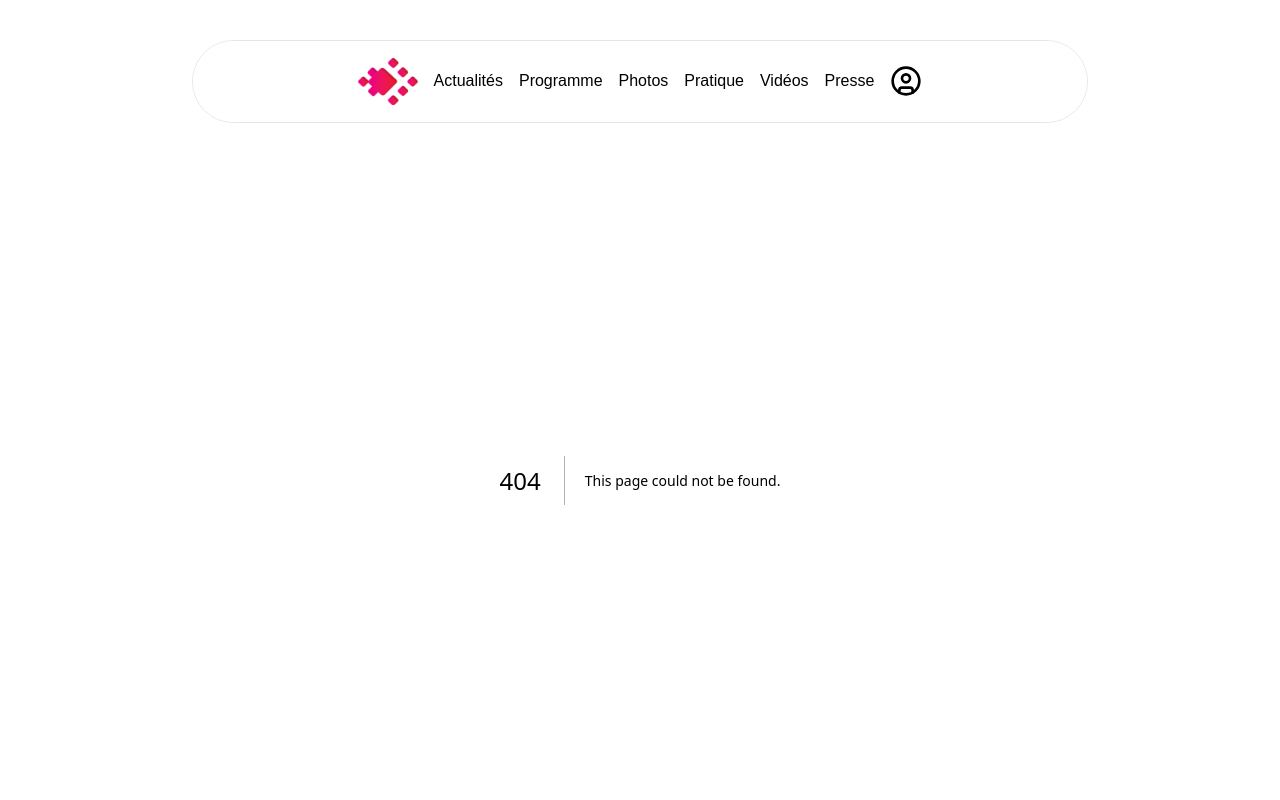
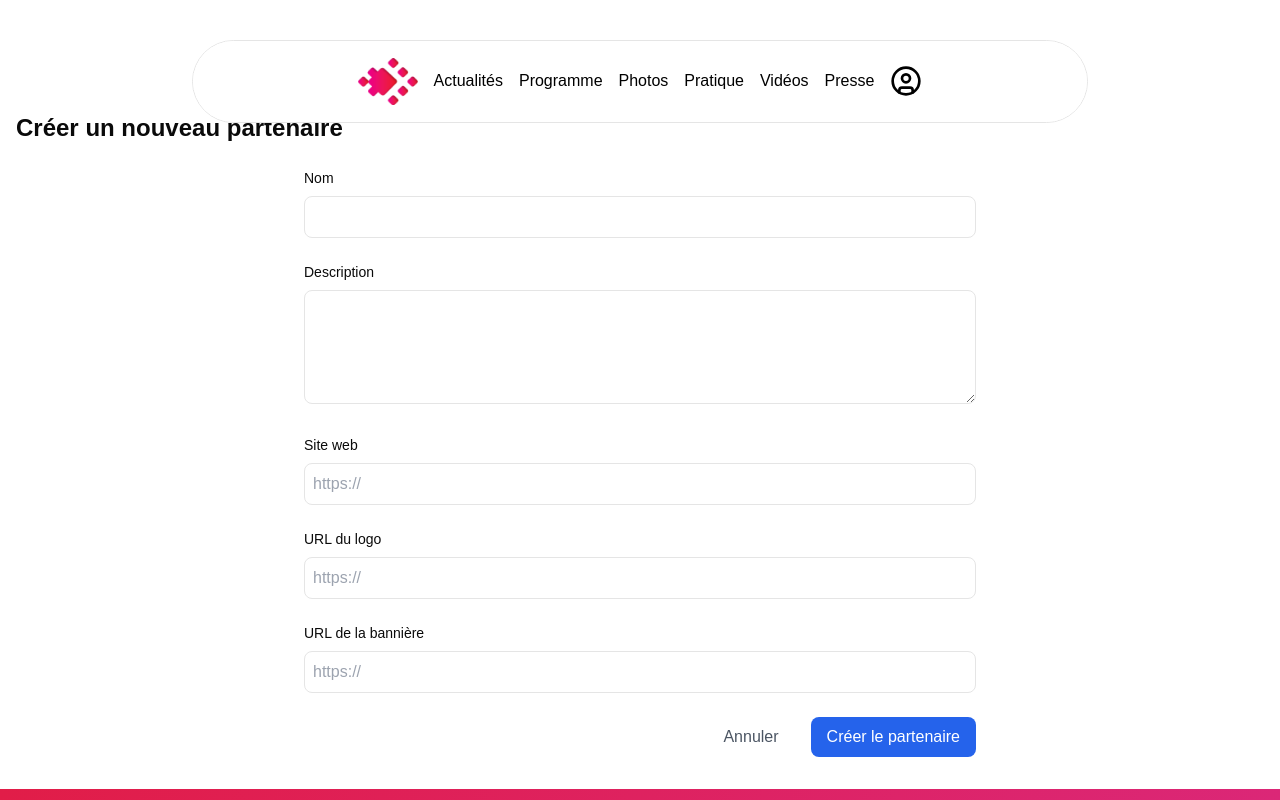
Before and after one commit to lionelLP/estivales_2025_v2, a Next.js app: page /partenaires/creer in a window 1280 px wide. Before the commit this address had no page. Shown: the top 800 px of the page. Built offline with nearby package versions, Linux system fonts and the light colour scheme.

Commit message:
partner creation page not finished

```diff
--- /dev/null
+++ b/app/partenaires/creer/page.tsx
@@ -0,0 +1,165 @@
+"use client";
+
+import { useState } from "react";
+import { useRouter } from "next/navigation";
+
+export default function CreatePartner() {
+  const router = useRouter();
+  const [formData, setFormData] = useState({
+    name: "",
+    description: "",
+    website_url: "",
+    logo_url: "",
+    banner_url: "",
+  });
+  const [isSubmitting, setIsSubmitting] = useState(false);
+  const [error, setError] = useState("");
+
+  const handleSubmit = async (e: React.FormEvent) => {
+    e.preventDefault();
+    setIsSubmitting(true);
+    setError("");
+
+    try {
+      const response = await fetch("/api/partenaires", {
+        method: "POST",
+        headers: {
+          "Content-Type": "application/json",
+        },
+        body: JSON.stringify(formData),
+      });
+
+      if (response.ok) {
+        router.push("/partenaires");
+        router.refresh();
+      } else {
+        const data = await response.json();
+        setError(data.message || "Une erreur est survenue");
+      }
+    } catch (err) {
+      setError("Une erreur est survenue lors de la création du partenaire");
+    } finally {
+      setIsSubmitting(false);
+    }
+  };
+
+  const handleChange = (e: React.ChangeEvent<HTMLInputElement | HTMLTextAreaElement>) => {
+    const { name, value } = e.target;
+    setFormData((prev) => ({
+      ...prev,
+      [name]: value,
+    }));
+  };
+
+  return (
+    <div className="container mx-auto px-4 py-8">
+      <h1 className="text-2xl font-bold mb-6">Créer un nouveau partenaire</h1>
+
+      <form onSubmit={handleSubmit} className="max-w-2xl mx-auto space-y-6">
+        {error && (
+          <div className="bg-red-50 text-red-500 p-4 rounded-lg">
+            {error}
+          </div>
+        )}
+
+        {/* Nom */}
+        <div className="space-y-2">
+          <label htmlFor="name" className="block text-sm font-medium">
+            Nom
+          </label>
+          <input
+            id="name"
+            type="text"
+            name="name"
+            value={formData.name}
+            onChange={handleChange}
+            className="w-full rounded-lg border p-2"
+            required
+          />
+        </div>
+
+        {/* Description */}
+        <div className="space-y-2">
+          <label htmlFor="description" className="block text-sm font-medium">
+            Description
+          </label>
+          <textarea
+            id="description"
+            name="description"
+            value={formData.description}
+            onChange={handleChange}
+            rows={4}
+            className="w-full rounded-lg border p-2"
+          />
+        </div>
+
+        {/* Site web */}
+        <div className="space-y-2">
+          <label htmlFor="website_url" className="block text-sm font-medium">
+            Site web
+          </label>
+          <input
+            id="website_url"
+            type="url"
+            name="website_url"
+            value={formData.website_url}
+            onChange={handleChange}
+            className="w-full rounded-lg border p-2"
+            placeholder="https://"
+          />
+        </div>
+
+        {/* Logo URL */}
+        <div className="space-y-2">
+          <label htmlFor="logo_url" className="block text-sm font-medium">
+            URL du logo
+          </label>
+          <input
+            id="logo_url"
+            type="url"
+            name="logo_url"
+            value={formData.logo_url}
+            onChange={handleChange}
+            className="w-full rounded-lg border p-2"
+            placeholder="https://"
+            required
+          />
+        </div>
+
+        {/* Banner URL */}
+        <div className="space-y-2">
+          <label htmlFor="banner_url" className="block text-sm font-medium">
+            URL de la bannière
+          </label>
+          <input
+            id="banner_url"
+            type="url"
+            name="banner_url"
+            value={formData.banner_url}
+            onChange={handleChange}
+            className="w-full rounded-lg border p-2"
+            placeholder="https://"
+            required
+          />
+        </div>
+
+        <div className="flex justify-end space-x-4">
+          <button
+            type="button"
+            onClick={() => router.back()}
+            className="px-4 py-2 text-gray-600 hover:text-gray-800 transition"
+          >
+            Annuler
+          </button>
+          <button
+            type="submit"
+            disabled={isSubmitting}
+            className="bg-blue-600 text-white px-4 py-2 rounded-lg hover:bg-blue-700 transition disabled:opacity-50"
+          >
+            {isSubmitting ? "Création..." : "Créer le partenaire"}
+          </button>
+        </div>
+      </form>
+    </div>
+  );
+}
--- a/app/partenaires/page.tsx
+++ b/app/partenaires/page.tsx
@@ -43,7 +43,7 @@ export default function Partenaires() {
 
   if (isLoading) {
     return (
-      <div className="container mx-auto px-4 py-8">
+      <div className="container mx-auto px-4 py-8 mt-20">
         <div className="text-center">Chargement des partenaires...</div>
       </div>
     );
@@ -58,7 +58,7 @@ export default function Partenaires() {
   }
 
   return (
-    <div className="container mx-auto px-4 py-8">
+    <div className="container mx-auto px-4 py-8 mt-20">
       <h1 className="text-3xl font-bold text-center mb-12">Nos Partenaires</h1>
 
       <div className="grid grid-cols-1 md:grid-cols-2 lg:grid-cols-3 gap-8">
@@ -66,14 +66,67 @@ export default function Partenaires() {
           console.log("Rendering partner:", partenaire.name);
           return (
             <div key={partenaire.id} className="max-w-xs w-full group/card mx-auto">
+              {partenaire.website_url ? (
+                <Link
+                  href={partenaire.website_url}
+                  target="_blank"
+                  rel="noopener noreferrer"
+                  className="block"
+                >
                   <div
                     className={cn(
                       "cursor-pointer overflow-hidden relative card h-96 rounded-md shadow-xl max-w-sm backgroundImage flex flex-col justify-between p-4",
+                      "bg-cover hover:shadow-2xl transition-shadow duration-300"
+                    )}
+                    style={{ backgroundImage: `url(${partenaire.banner_url})` }}
+                  >
+                    <div className="absolute w-full h-full top-0 left-0 transition duration-300 group-hover/card:bg-black opacity-60"></div>
+                    <div className="absolute inset-0 bg-gradient-to-t from-black/80 via-black/40 to-transparent"></div>
+
+                    <div className="flex flex-row items-center space-x-4 z-10">
+                      <div className="relative h-16 w-16 flex-shrink-0">
+                        <div className="absolute inset-0 bg-white rounded-full shadow-lg">
+                          <div className="relative w-full h-full">
+                            <Image
+                              src={partenaire.logo_url}
+                              alt={`Logo ${partenaire.name}`}
+                              fill
+                              sizes="64px"
+                              className="object-cover p-[2px] rounded-full"
+                              style={{
+                                objectFit: 'cover'
+                              }}
+                            />
+                          </div>
+                        </div>
+                      </div>
+                      <div className="flex flex-col">
+                        <h2 className="font-bold text-xl text-gray-50 relative z-10 drop-shadow-[0_2px_2px_rgba(0,0,0,0.4)]">
+                          {partenaire.name}
+                        </h2>
+                      </div>
+                    </div>
+
+                    <div className="text content">
+                      {partenaire.description && (
+                        <p className="font-normal text-sm text-gray-50 relative z-10 my-4 line-clamp-3 drop-shadow-md">
+                          {partenaire.description}
+                        </p>
+                      )}
+                    </div>
+                  </div>
+                </Link>
+              ) : (
+                // If no website URL, render without link
+                <div
+                  className={cn(
+                    "overflow-hidden relative card h-96 rounded-md shadow-xl max-w-sm backgroundImage flex flex-col justify-between p-4",
                     "bg-cover"
                   )}
                   style={{ backgroundImage: `url(${partenaire.banner_url})` }}
                 >
                   <div className="absolute w-full h-full top-0 left-0 transition duration-300 group-hover/card:bg-black opacity-60"></div>
+                  <div className="absolute inset-0 bg-gradient-to-t from-black/80 via-black/40 to-transparent"></div>
 
                   <div className="flex flex-row items-center space-x-4 z-10">
                     <div className="relative h-16 w-16 flex-shrink-0">
@@ -101,22 +154,13 @@ export default function Partenaires() {
 
                   <div className="text content">
                     {partenaire.description && (
-                    <p className="font-normal text-sm text-gray-50 relative z-10 my-4 line-clamp-3">
+                      <p className="font-normal text-sm text-gray-50 relative z-10 my-4 line-clamp-3 drop-shadow-md">
                         {partenaire.description}
                       </p>
                     )}
-                  {partenaire.website_url && (
-                    <Link
-                      href={partenaire.website_url}
-                      target="_blank"
-                      rel="noopener noreferrer"
-                      className="inline-block bg-white/20 backdrop-blur-sm text-white px-4 py-2 rounded-lg hover:bg-white/30 transition relative z-10"
-                    >
-                      Visiter le site
-                    </Link>
-                  )}
                   </div>
                 </div>
+              )}
             </div>
           );
         })}
```
Lines whose indentation alone changed are shown as unchanged.
